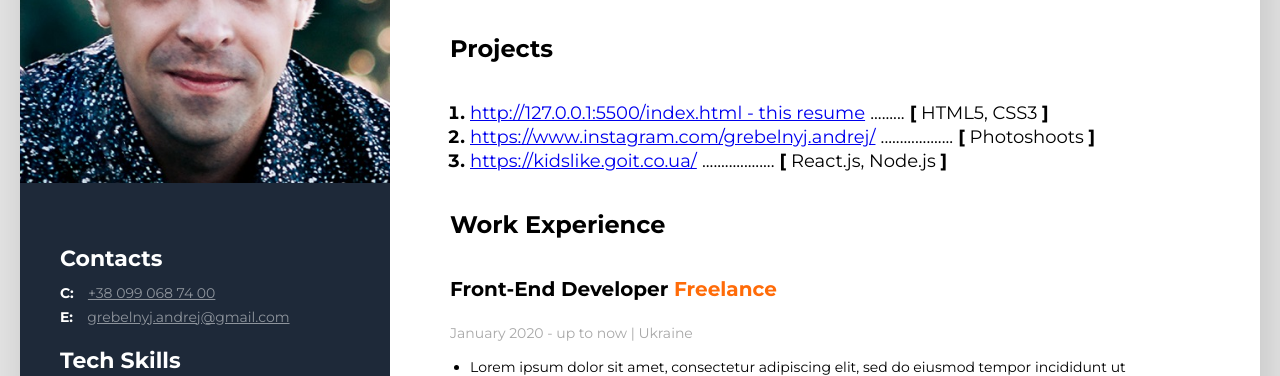
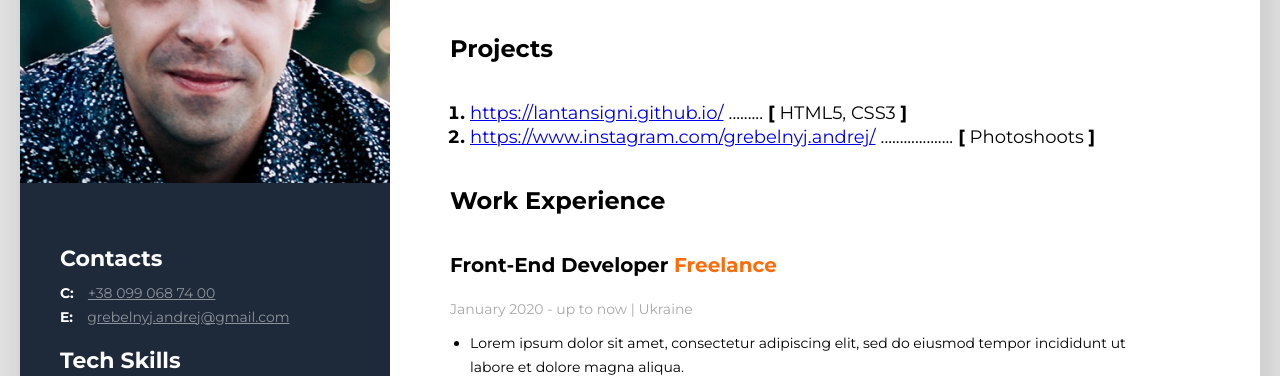
Before and after one commit to LantanSigni/GA_resume.github.io, a plain HTML site: page index.html in a window 1280 px wide. Shown: the part 297-673 px from the top of the page. Drawn offline with Linux system fonts and the light colour scheme.

Commit message:
Update index.html

```diff
--- a/index.html
+++ b/index.html
@@ -68,7 +68,7 @@
           <h3 class="amtitle">Projects</h3>
           <ol class="amprojlist">
             <li class="tboldb">
-              <a class="tnorm" href="http://127.0.0.1:5500/index.html">http://127.0.0.1:5500/index.html - this resume</a>
+              <a class="tnorm" href="https://lantansigni.github.io/">https://lantansigni.github.io/</a>
               <span class="tnorm">.........</span>
               <span class="tnorm"><span class="tbold">[</span> HTML5, CSS3 <span class="tbold">]</span></span>
             </li>
@@ -77,11 +77,11 @@
               <span class="tnorm">...................</span>
               <span class="tnorm"><span class="tbold">[</span> Photoshoots <span class="tbold">]</span></span>
             </li>
-            <li class="tboldb">
+            <!--<li class="tboldb">
               <a class="tnorm" href="https://kidslike.goit.co.ua/">https://kidslike.goit.co.ua/</a>
               <span class="tnorm">...................</span>
               <span class="tnorm"><span class="tbold">[</span> React.js, Node.js <span class="tbold">]</span></span>
-            </li>
+            </li> -->
           </ol>
         </div>
 
```
